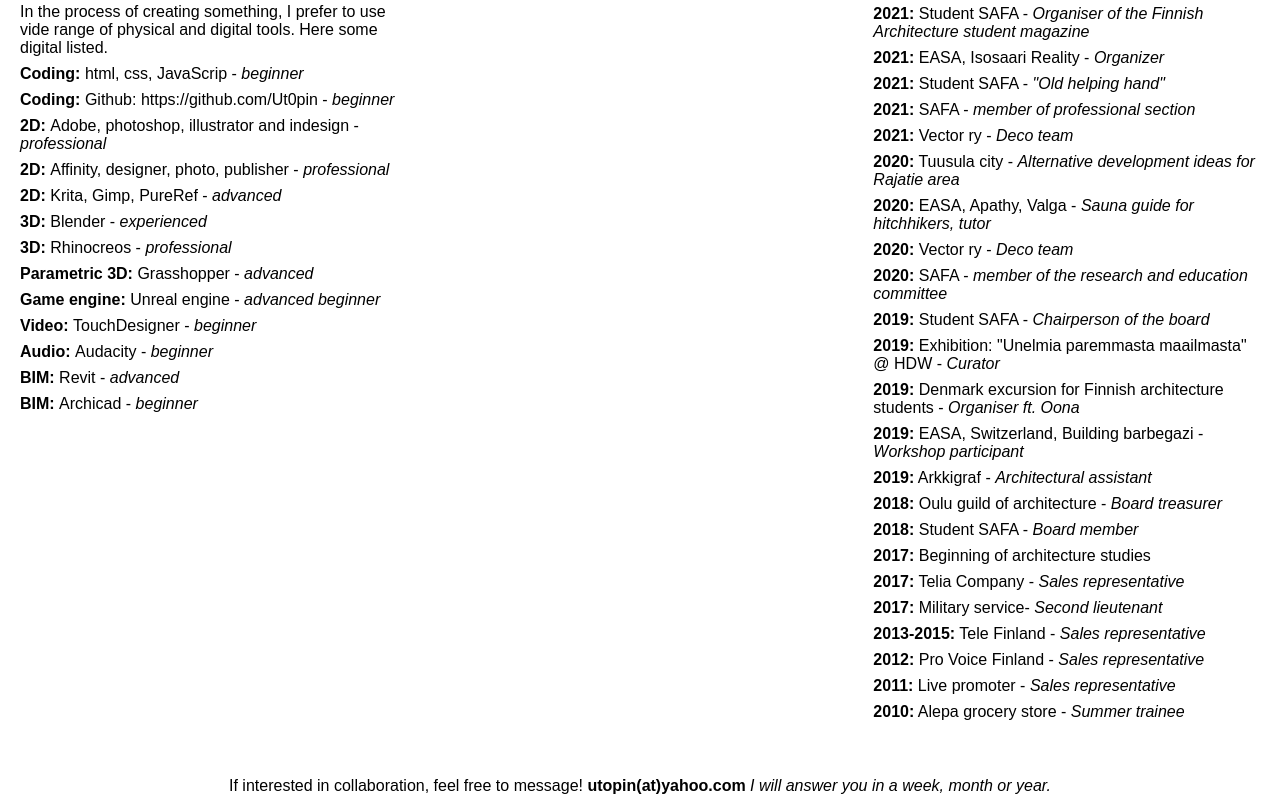
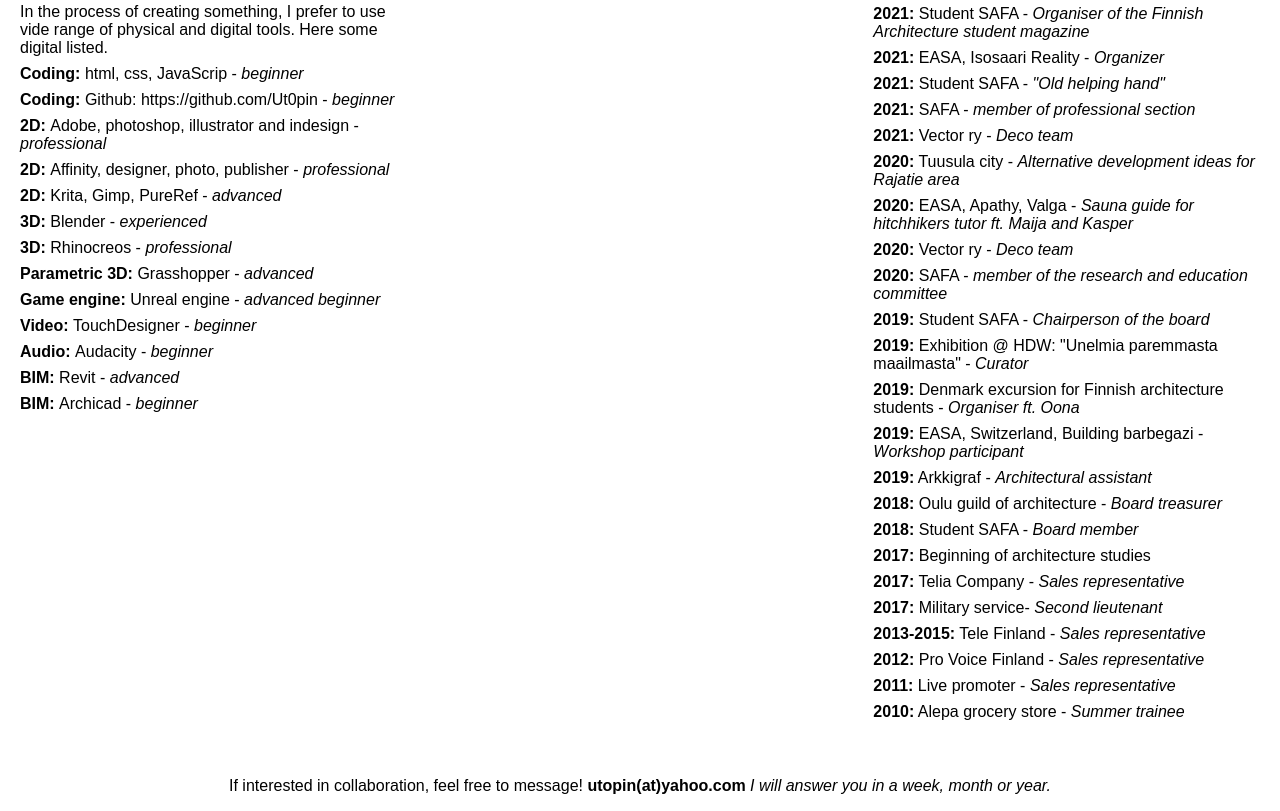
Before and after one commit to Ut0pin/Utopin, a plain HTML site: page index.html in a window 1280 px wide. Shown: the part 1169-1980 px from the top of the page. Drawn offline with Linux system fonts and the light colour scheme.

Commit message:
Update index.html

```diff
--- a/index.html
+++ b/index.html
@@ -161,11 +161,11 @@
                 <li><strong>2021:</strong> SAFA - <em>member of professional section</em></li>
                 <li><strong>2021:</strong> Vector ry - <em>Deco team</em></li>
                 <li><strong>2020:</strong> Tuusula city - <em>Alternative development ideas for Rajatie area</em></li>
-                <li><strong>2020:</strong> EASA, Apathy, Valga - <em>Sauna guide for hitchhikers, tutor</em></li>
+                <li><strong>2020:</strong> EASA, Apathy, Valga - <em>Sauna guide for hitchhikers tutor ft. Maija and Kasper</em></li>
                 <li><strong>2020:</strong> Vector ry - <em>Deco team</em></li>
                 <li><strong>2020:</strong> SAFA - <em>member of the research and education committee</em></li>
                 <li><strong>2019:</strong> Student SAFA - <em>Chairperson of the board</em></li>
-                <li><strong>2019:</strong> Exhibition: "Unelmia paremmasta maailmasta" @ HDW - <em>Curator</em></li>
+                <li><strong>2019:</strong> Exhibition @ HDW: "Unelmia paremmasta maailmasta" - <em>Curator</em></li>
                 <li><strong>2019:</strong> Denmark excursion for Finnish architecture students - <em>Organiser ft. Oona</em></li>
                 <li><strong>2019:</strong> EASA, Switzerland, Building barbegazi - <em>Workshop participant</em></li>
                 <li><strong>2019:</strong> Arkkigraf - <em>Architectural assistant</em></li>
```
